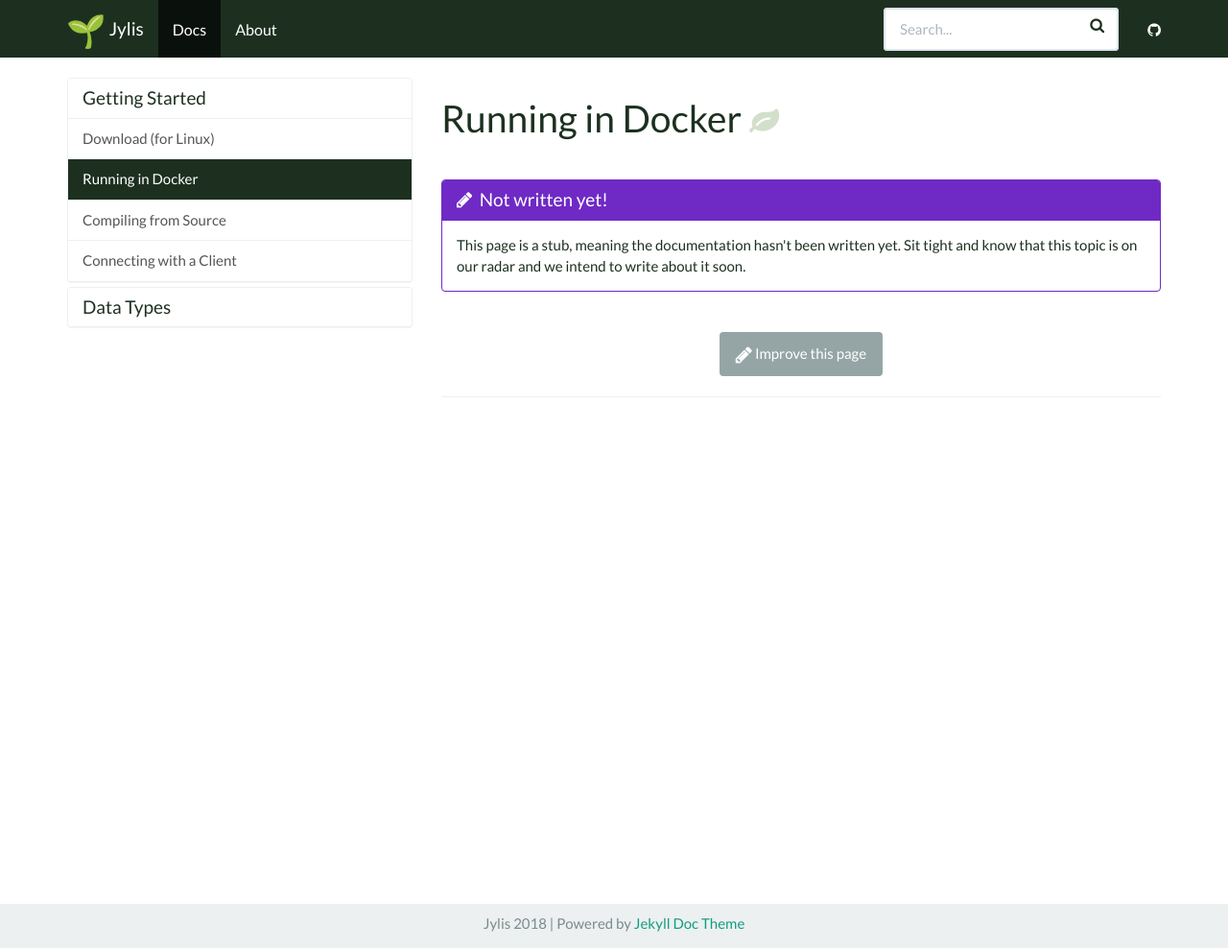
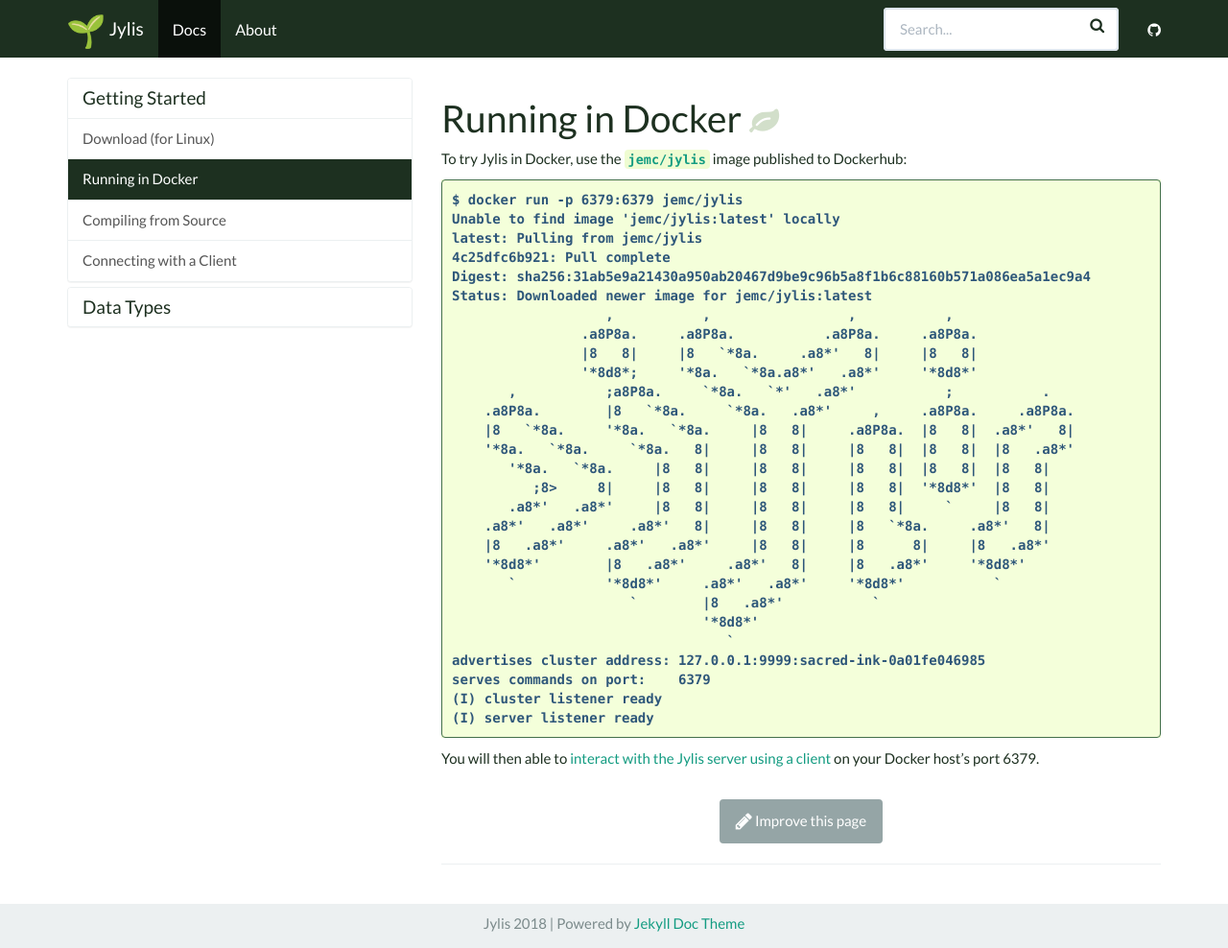
Before and after one commit to jemc/jylis, a Jekyll site: the page built from docs/_docs/start/docker.md, in a window 1280 px wide and 988 px high. Shown: the whole window at 96% size. Built offline with Jekyll 4.4.1, drawn with Linux system fonts in a browser that asks for light colours; nearby versions of some CDN libraries; emoji names are drawn with the system emoji font.

Commit message:
docs: add minimal docker example using jemc/jylis
Signed-off-by: Stephan Renatus <srenatus@chef.io>

````diff
--- a/docs/_docs/start/docker.md
+++ b/docs/_docs/start/docker.md
@@ -5,4 +5,37 @@ permalink: /docs/start/docker/
 
 # Running in Docker
 
-{% include doc_stub.html %}
+To try Jylis in Docker, use the [`jemc/jylis`](https://hub.docker.com/r/jemc/jylis/) image published to Dockerhub:
+
+```
+$ docker run -p 6379:6379 jemc/jylis
+Unable to find image 'jemc/jylis:latest' locally
+latest: Pulling from jemc/jylis
+4c25dfc6b921: Pull complete
+Digest: sha256:31ab5e9a21430a950ab20467d9be9c96b5a8f1b6c88160b571a086ea5a1ec9a4
+Status: Downloaded newer image for jemc/jylis:latest
+                   ,           ,                 ,           ,
+                .a8P8a.     .a8P8a.           .a8P8a.     .a8P8a.
+                |8   8|     |8   `*8a.     .a8*'   8|     |8   8|
+                '*8d8*;     '*8a.   `*8a.a8*'   .a8*'     '*8d8*'
+       ,           ;a8P8a.     `*8a.   `*'   .a8*'           ;           .
+    .a8P8a.        |8   `*8a.     `*8a.   .a8*'     ,     .a8P8a.     .a8P8a.
+    |8   `*8a.     '*8a.   `*8a.     |8   8|     .a8P8a.  |8   8|  .a8*'   8|
+    '*8a.   `*8a.     `*8a.   8|     |8   8|     |8   8|  |8   8|  |8   .a8*'
+       '*8a.   `*8a.     |8   8|     |8   8|     |8   8|  |8   8|  |8   8|
+          ;8>     8|     |8   8|     |8   8|     |8   8|  '*8d8*'  |8   8|
+       .a8*'   .a8*'     |8   8|     |8   8|     |8   8|     `     |8   8|
+    .a8*'   .a8*'     .a8*'   8|     |8   8|     |8   `*8a.     .a8*'   8|
+    |8   .a8*'     .a8*'   .a8*'     |8   8|     |8      8|     |8   .a8*'
+    '*8d8*'        |8   .a8*'     .a8*'   8|     |8   .a8*'     '*8d8*'
+       `           '*8d8*'     .a8*'   .a8*'     '*8d8*'           `
+                      `        |8   .a8*'           `
+                               '*8d8*'
+                                  `
+advertises cluster address: 127.0.0.1:9999:sacred-ink-0a01fe046985
+serves commands on port:    6379
+(I) cluster listener ready
+(I) server listener ready
+```
+
+You will then able to [interact with the Jylis server using a client](../connect)  on your Docker host's port 6379.
````
